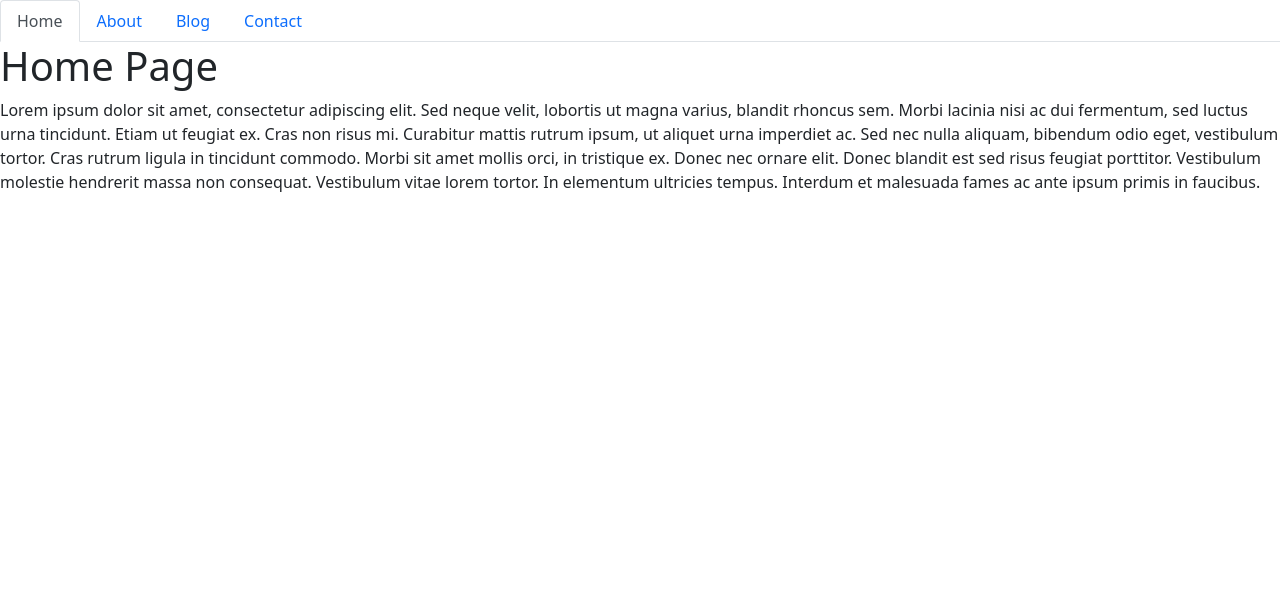
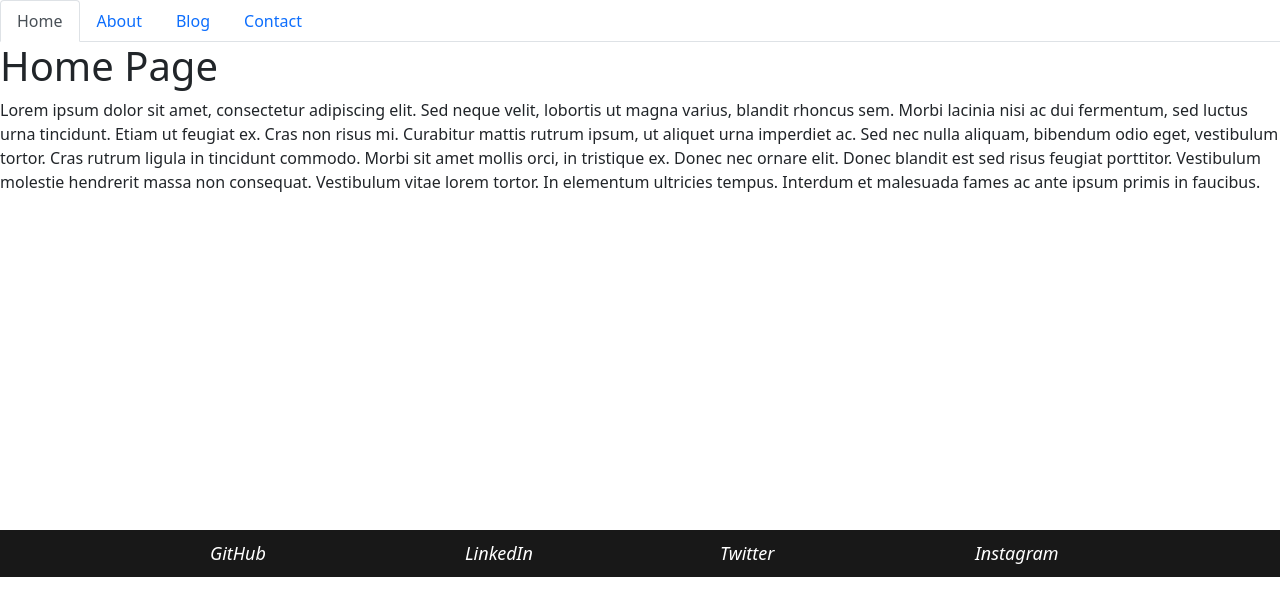
Before and after one commit to kakudiego/C-20-React_React-Portifolio, a React (Create React App) app: page / in a window 1280 px wide. Shown: the top 616 px of the page. Built offline with nearby package versions, Linux system fonts and the light colour scheme.

Commit message:
starting again using activity as starter code, prob limited style css, but it will be faster

```diff
--- a/package.json
+++ b/package.json
@@ -12,6 +12,7 @@
     "react": "^17.0.2",
     "react-dom": "^17.0.2",
     "react-scripts": "5.0.1",
+    "styled-components": "^5.3.5",
     "web-vitals": "^2.1.4"
   },
   "scripts": {
--- a/src/components/PortfolioContainer.js
+++ b/src/components/PortfolioContainer.js
@@ -4,6 +4,7 @@ import Home from './pages/Home';
 import About from './pages/About';
 import Blog from './pages/Blog';
 import Contact from './pages/Contact';
+import Footer from './pages/Footer';
 
 export default function PortfolioContainer() {
   const [currentPage, setCurrentPage] = useState('Home');
@@ -26,10 +27,13 @@ export default function PortfolioContainer() {
 
   return (
     <div>
-      {/* We are passing the currentPage from state and the function to update it */}
-      <NavTabs currentPage={currentPage} handlePageChange={handlePageChange} />
-      {/* Here we are calling the renderPage method which will return a component  */}
-      {renderPage()}
+      <main>
+        {/* We are passing the currentPage from state and the function to update it */}
+        <NavTabs currentPage={currentPage} handlePageChange={handlePageChange} />
+        {/* Here we are calling the renderPage method which will return a component  */}
+        {renderPage()}
+      </main>
+      <Footer />
     </div>
   );
 }
--- a/src/components/Footer/FooterStyles.js
+++ b/src/components/pages/FooterStyles.js
@@ -38,7 +38,6 @@ export const Row = styled.div`
 
 export const FooterLink = styled.a`
   color: #fff;
-  margin-bottom: 20px;
   font-size: 18px;
   text-decoration: none;
 
```
Also changed, not shown: src/components/pages/Footer.js (renamed from src/components/Footer/index.js), 1 other file (tests, documents, lock files or other folders).
